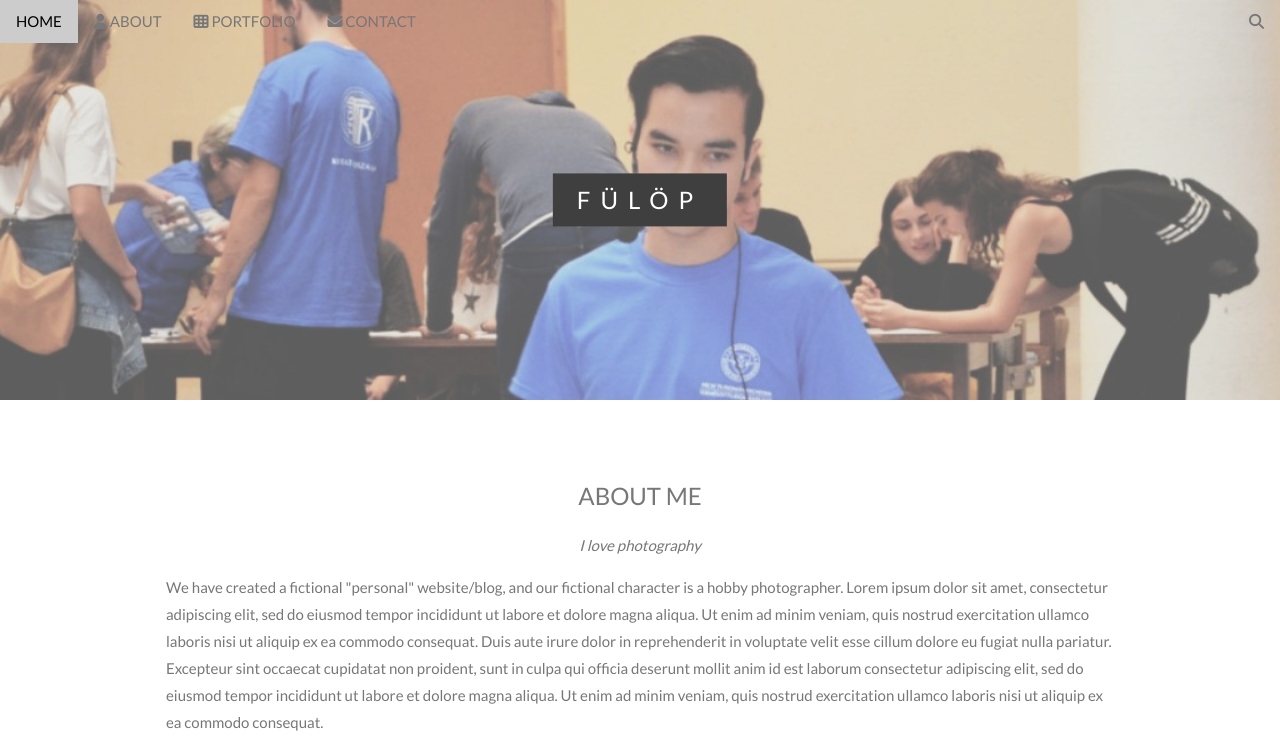
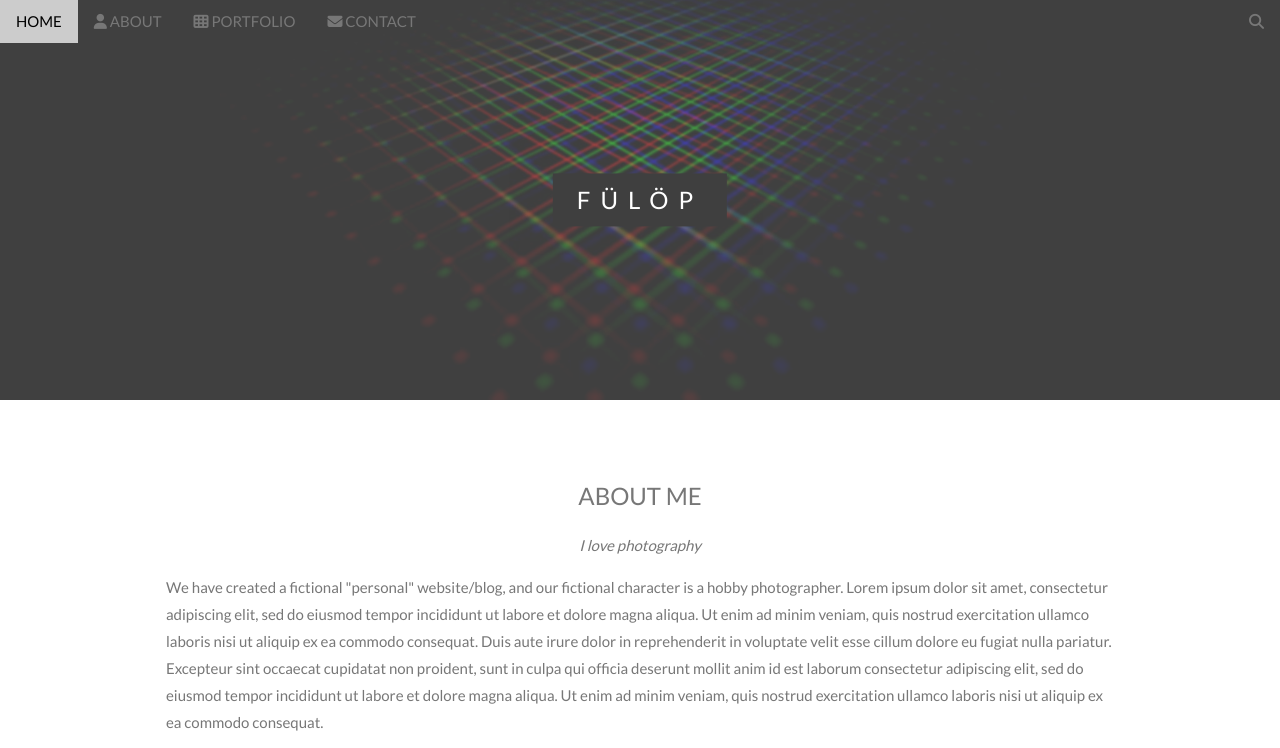
Before and after one commit to samuelfulop/samuelfulop.github.io, a plain HTML site: page index.html in a window 1280 px wide. Shown: the top 748 px of the page. Drawn offline with Linux system fonts and the light colour scheme.

Commit message:
Update index.html

```diff
--- a/index.html
+++ b/index.html
@@ -26,7 +26,7 @@ body, html {
 
 /* First image (Logo. Full height) */
 .bgimg-1 {
-  background-image: url("/images/banner.jpg");
+  background-image: url("/images/wallpaper_01_moshed.jpg");
   min-height: 100%;
 }
 
```
